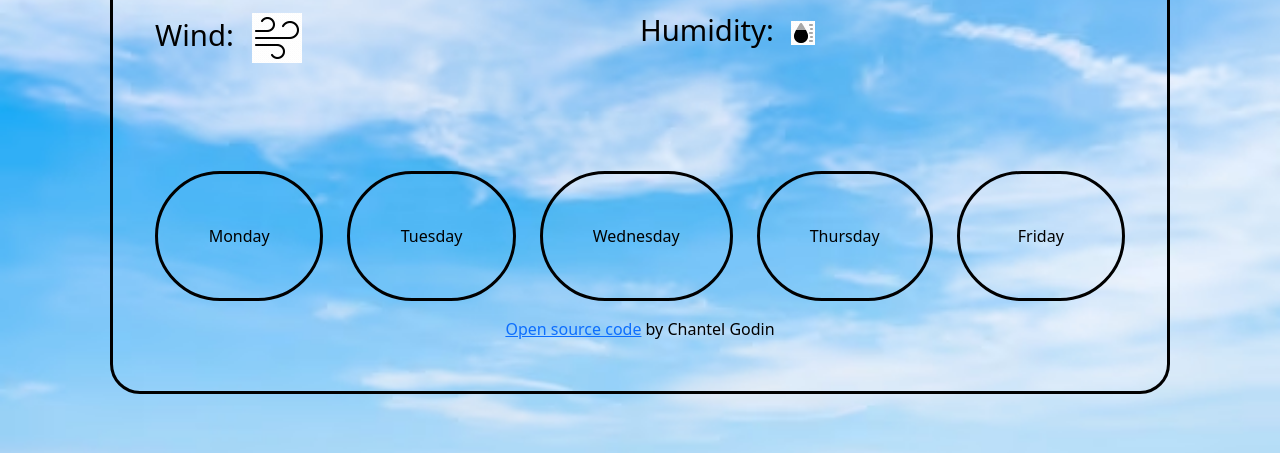
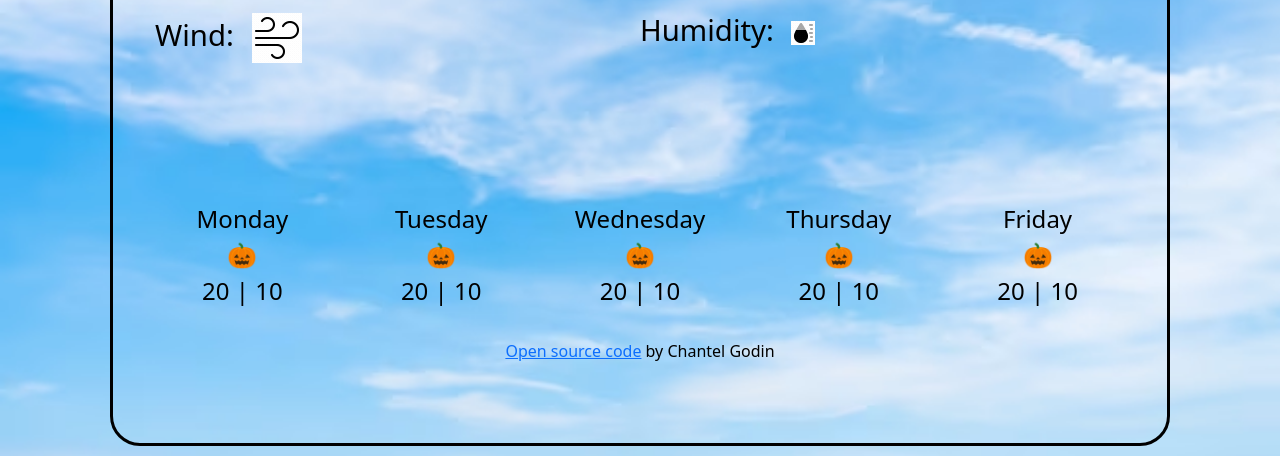
Before and after one commit to chantelephone/weather-app, a plain HTML site: page index.html in a window 1280 px wide. Shown: the part 347-803 px from the top of the page. Drawn offline with nearby package versions, Linux system fonts and the light colour scheme; a web font is replaced by a local one.

Commit message:
added forecast placeholders
Added placeholders for forecast, formatted in HTML and CSS

```diff
--- a/index.html
+++ b/index.html
@@ -86,13 +86,24 @@
   </div>
 </div>
       <br />
-      <div class="days">
+      <div class="weatherForecast">
         <div class="row">
-          <div class="col col-mon"><p>Monday</p></div>
-          <div class="col col-tue"><p>Tuesday</p></div>
-          <div class="col col-wed"><p>Wednesday</p></div>
-          <div class="col col-thurs"><p>Thursday</p></div>
-          <div class="col col-fri"><p>Friday</p></div>
+          <div class="col col-mon">Monday <br />
+            🎃<br/>
+            20 | 10
+          </div>
+          <div class="col col-tue">Tuesday<br />
+            🎃<br/>
+            20 | 10</div>
+          <div class="col col-wed">Wednesday<br />
+            🎃<br/>
+            20 | 10</div>
+          <div class="col col-thurs">Thursday<br />
+            🎃<br/>
+            20 | 10</div>
+          <div class="col col-fri">Friday<br />
+            🎃<br/>
+            20 | 10</div>
         </div>
       </span class="openSrc">
       <a href="https://github.com/chantelephone/weather-app" class="href"
--- a/src/styles.css
+++ b/src/styles.css
@@ -55,12 +55,14 @@ h1 {
   color: #f8f9fa;
   border: none;
   background: none;
+  padding-bottom: 50px;
 }
 
 .weatherDesc {
   color: black;
   border: none;
   background: none;
+  padding-bottom: 50px;
 }
 
 .wind {
@@ -81,13 +83,6 @@ h1 {
 
 .humidityIcon {
   padding-left: 10px;
-}
-
-p {
-  border: solid;
-  border-color: black;
-  border-radius: 70px;
-  padding: 50px;
 }
 
 button {
@@ -126,7 +121,39 @@ button {
   font-weight: 900;
 }
 
-.days {
+.weatherForecast {
   margin-top: 100px;
   text-align: center;
+  border: none;
+  padding-bottom: 30px;
 }
+
+.col-mon {
+  border: none;
+  padding: 30px;
+  font-size: 18pt;
+}
+
+.col-tue {
+  border: none;
+  padding: 30px;
+  font-size: 18pt;
+}
+
+.col-wed {
+  border: none;
+  padding: 30px;
+  font-size: 18pt;
+}
+
+.col-thurs {
+  border: none;
+  padding: 30px;
+  font-size: 18pt;
+}
+
+.col-fri {
+  border: none;
+  padding: 30px;
+  font-size: 18pt;
+}
```
